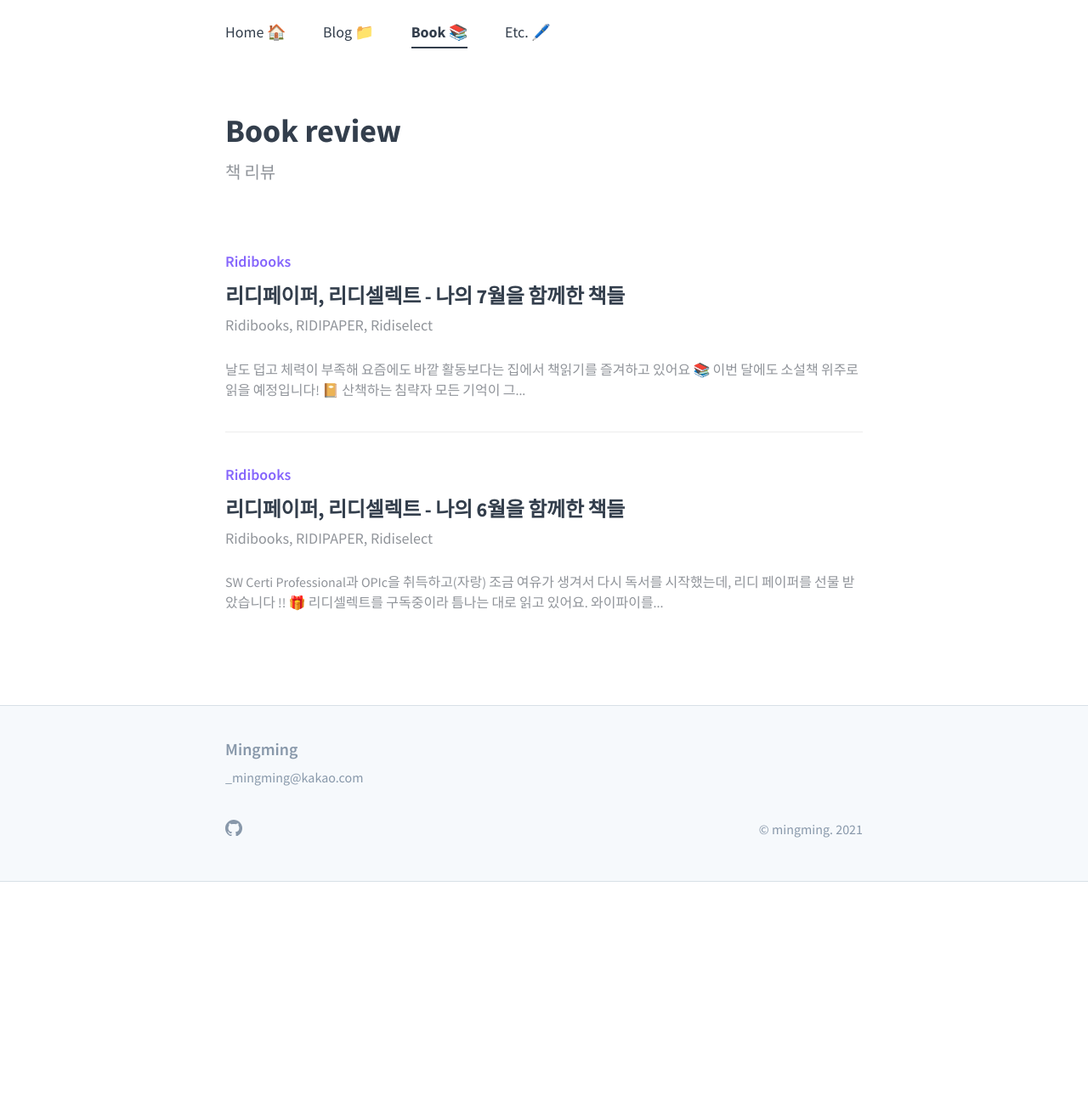
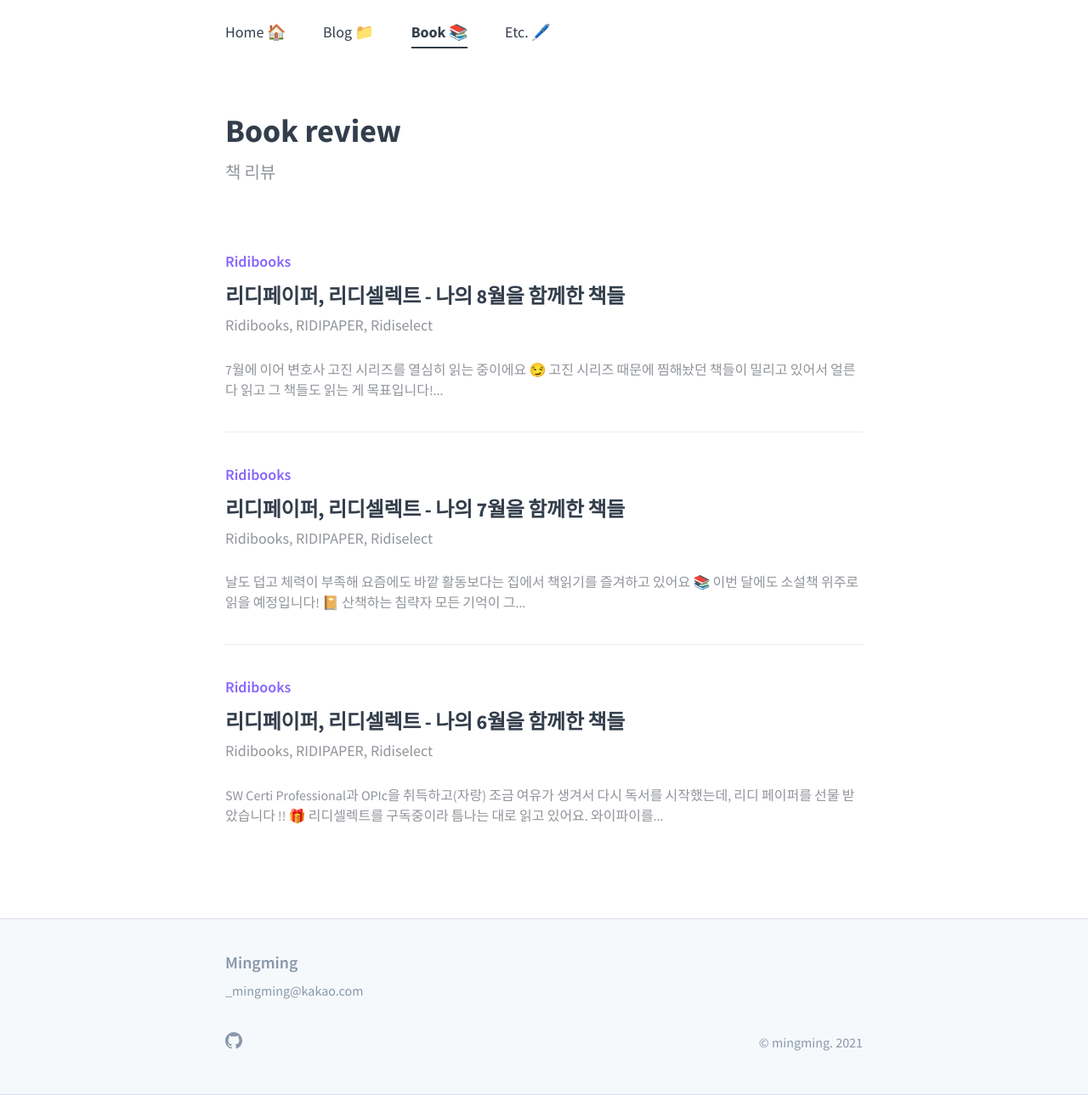
Before and after one commit to mjb940806/mjb940806.github.io, a Jekyll site: the page built from book/index.md, in a window 1280 px wide. Shown: the whole page at 85% size. Built offline with Jekyll 4.4.1, drawn with Linux system fonts in a browser that asks for light colours; before the commit the page ends 1038 px from its top, so only the background shows below that.

Commit message:
Add the book post

```diff
--- a/_data/book-2021-07.yml
+++ b/_data/book-2021-07.yml
@@ -3,3 +3,5 @@
 - bookid: 862000715
 - bookid: 862000385
 - bookid: 862000716
+- bookid: 682000599
+- bookid: 682000694
--- /dev/null
+++ b/_data/book-2021-08.yml
@@ -0,0 +1,4 @@
+- bookid: 682000695
+- bookid: 682000396
+- bookid: 682000397
+- bookid: 682000598
--- /dev/null
+++ b/book/books-2021-08/index.md
@@ -0,0 +1,19 @@
+---
+layout: post
+title: 리디페이퍼, 리디셀렉트 - 나의 8월을 함께한 책들
+subtitle: "Ridibooks, RIDIPAPER, Ridiselect"
+type: "Ridibooks"
+book: true
+text: true
+author: "Mingming"
+post-header: true
+header-img: "../books.png"
+order: 3
+data-name: book-2021-08
+ridibooks: true
+link: "https://ridibooks.com/books/"
+---
+
+7월에 이어 변호사 고진 시리즈를 열심히 읽는 중이에요 &#x1f60f; 고진 시리즈 때문에 찜해놨던 책들이 밀리고 있어서 얼른 다 읽고 그 책들도 읽는 게 목표입니다!
+
+<img src="img/snoopy_book.jpeg" alt="snoopy_book" style="zoom:80%;" />
```
Also changed, not shown: book/books-2021-08/img/snoopy_book.jpeg (added).
